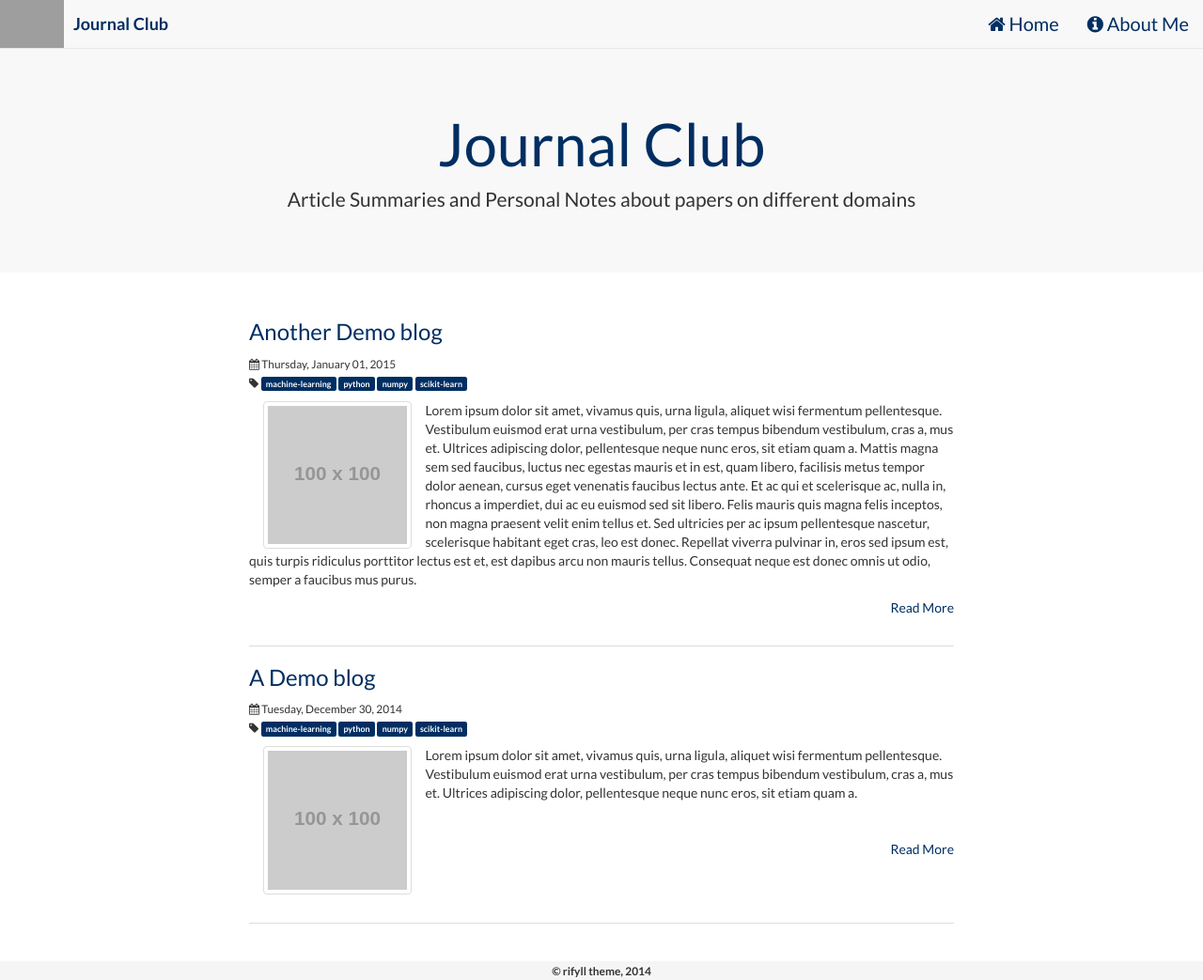
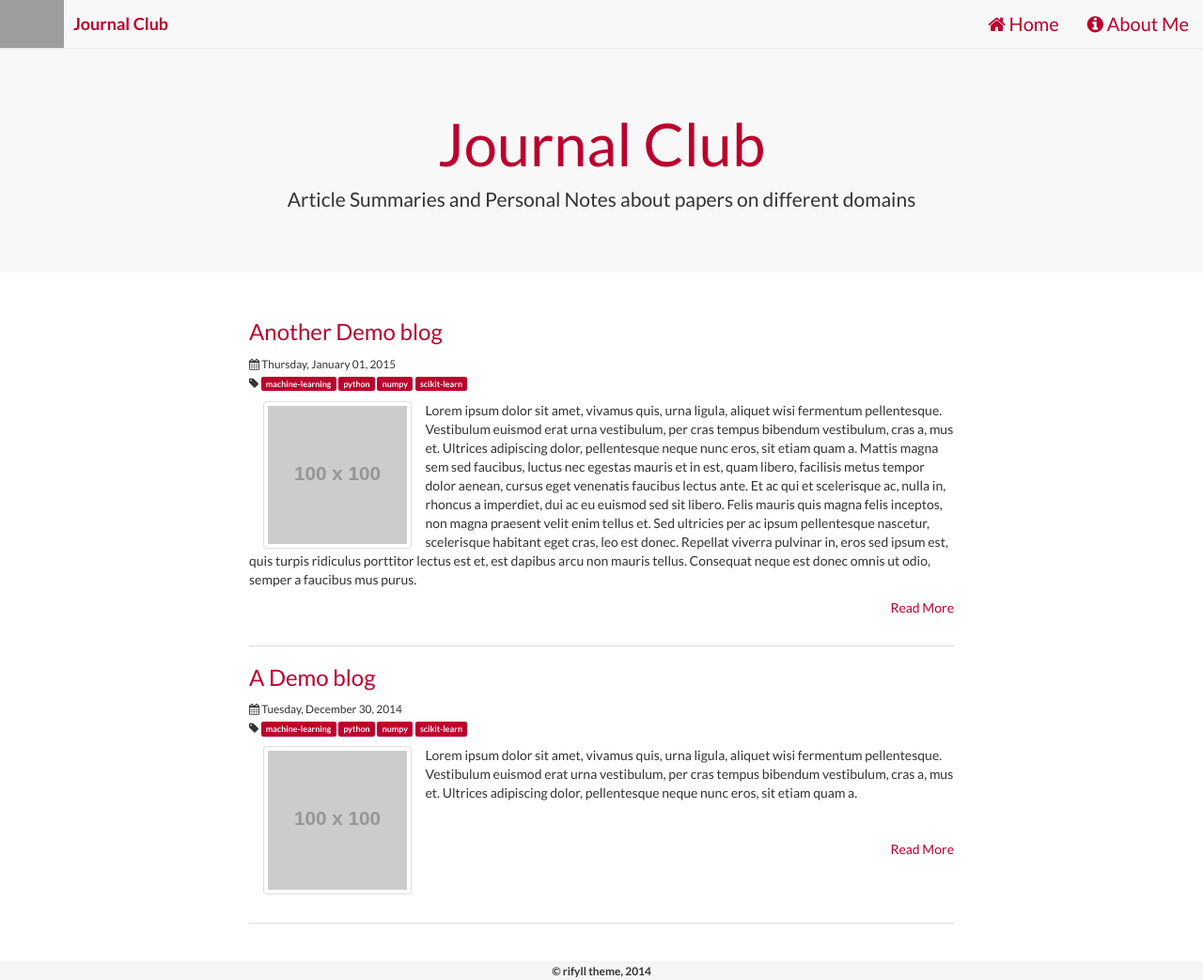
Before and after one commit to eneskemalergin/journal, a Jekyll site: the page built from index.html, in a window 1280 px wide and 1043 px high. Shown: the whole window at 94% size. Built offline with Jekyll 4.4.1, drawn with Linux system fonts in a browser that asks for light colours; nearby versions of some CDN libraries.

Commit message:
color changes

```diff
--- a/_config.yml
+++ b/_config.yml
@@ -4,7 +4,7 @@ email: eneskemalergin@gmail.com
 description: "Article Summaries and Personal Notes about papers on different domains"
 logo_location: "http://eneskemalergin.github.io/blog/images/EKE-logo-Red.png"
 
-baseurl: "/journal/" # the subpath of your site, e.g. /blog/
+baseurl: "/journal" # the subpath of your site, e.g. /blog/
 url: "https://eneskemalergin.github.io" # the base hostname & protocol for your site
 
 # Build settings
--- a/assets/css/site.css
+++ b/assets/css/site.css
@@ -116,7 +116,6 @@ background-color:#0e76a8;
 .btn-stackoverflow{
   background-color: #D38B28;
 }
-
 .btn-hackerrank{
   background-color: #27AB5B;
 }
@@ -144,22 +143,22 @@ background-color:#0e76a8;
 
 #site-title{
   line-height: 50px;
-  color: #002E62;
+  color: #bc002d;
   font-weight: bold;
 }
 
 .container h1,h2,h3,h4,h5,h6{
-    color: #002e62;
+    color: #bc002d;
 }
 a{
- color: #002e62;
+ color: #bc002d;
 }
 #main-menu a{
-  color:#002e62;
+  color:#bc002d;
 }
 
 .label-tag{
-  background-color: #002e62;
+  background-color: #bc002d;
 }
 .blog-header{
   background-color: #f8f8f8
--- a/index.html
+++ b/index.html
@@ -1,6 +1,6 @@
 ---
 layout: default
-date: 2014-10-19 23:51
+date: 2018-04-27 12:15
 ---
 
 {% if site.show_blog_header %}
```
Also changed, not shown: LICENSE.md (deleted), README.md.
